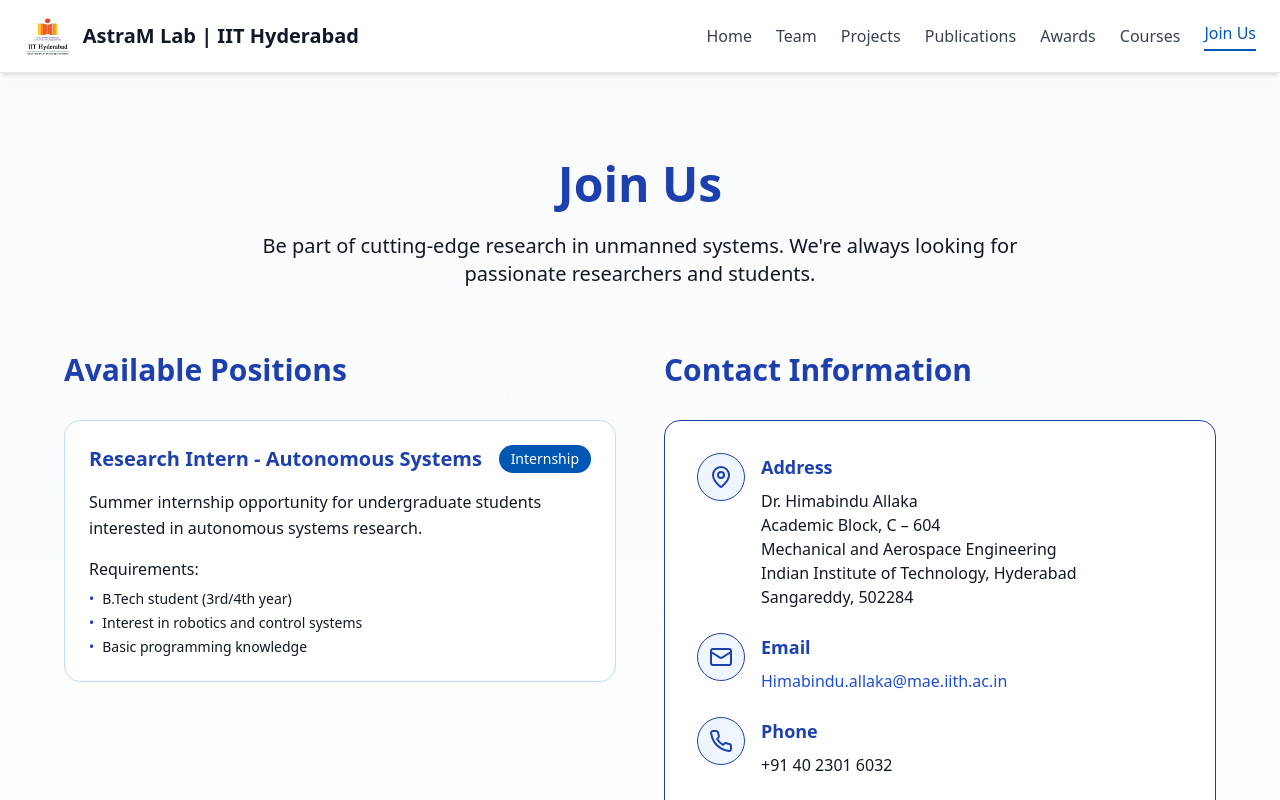
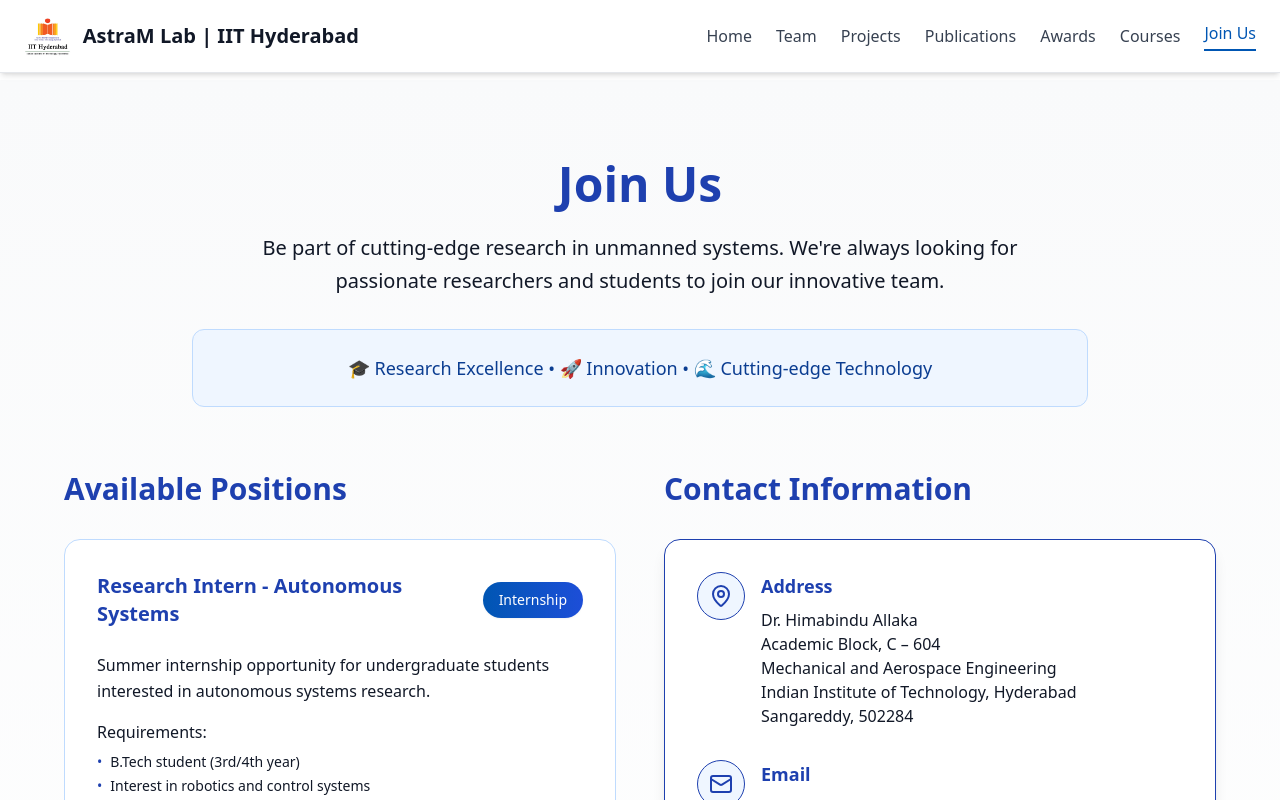
Before and after one commit to Dharaneeswar-Reddy/sthra-lab-aquatic-aether-62, a React (Vite) app: page /join-us in a window 1280 px wide. Shown: the top 800 px of the page. Built offline with nearby package versions, Linux system fonts and the light colour scheme.

Commit message:
Refactor: Update colors and Join Us page
Updated "Technology & innovation" and "Ongoing Projects" headings on the Home page to deep blue 800.
Added minor professional details to the Join Us page without altering functionality or theme.

```diff
--- a/src/pages/JoinUs.tsx
+++ b/src/pages/JoinUs.tsx
@@ -47,9 +47,14 @@ const JoinUs = () => {
               <h1 className="text-4xl md:text-5xl font-bold mb-6 text-blue-800">
                 Join Us
               </h1>
-              <p className="text-xl text-gray-900 max-w-3xl mx-auto">
-                Be part of cutting-edge research in unmanned systems. We're always looking for passionate researchers and students.
+              <p className="text-xl text-gray-900 max-w-3xl mx-auto leading-relaxed">
+                Be part of cutting-edge research in unmanned systems. We're always looking for passionate researchers and students to join our innovative team.
               </p>
+              <div className="mt-8 p-6 bg-blue-50 rounded-xl border border-blue-200 max-w-4xl mx-auto">
+                <p className="text-lg text-blue-900 font-medium">
+                  🎓 Research Excellence • 🚀 Innovation • 🌊 Cutting-edge Technology
+                </p>
+              </div>
             </div>
 
             <div className="grid lg:grid-cols-2 gap-12 max-w-6xl mx-auto">
@@ -57,10 +62,10 @@ const JoinUs = () => {
               <div>
                 <h2 className="text-3xl font-bold text-blue-800 mb-8">Available Positions</h2>
                 <div className="space-y-6">
-                  {positions.map((position, index) => <div key={index} className="bg-white border border-blue-200 rounded-2xl p-6 hover:border-blue-300 transition-all duration-300">
-                      <div className="flex items-center justify-between mb-4">
+                  {positions.map((position, index) => <div key={index} className="bg-white border border-blue-200 rounded-2xl p-8 hover:border-blue-300 hover:shadow-lg transition-all duration-300">
+                      <div className="flex items-center justify-between mb-6">
                         <h3 className="text-xl font-bold text-blue-800">{position.title}</h3>
-                        <span className="px-3 py-1 rounded-full text-sm font-medium bg-blue-600 text-white">
+                        <span className="px-4 py-2 rounded-full text-sm font-medium bg-gradient-to-r from-blue-600 to-blue-700 text-white shadow-sm">
                           {position.type}
                         </span>
                       </div>
@@ -88,8 +93,8 @@ const JoinUs = () => {
               {/* Contact Information */}
               <div>
                 <h2 className="text-3xl font-bold text-blue-800 mb-8">Contact Information</h2>
-                <div className="bg-white border border-blue-800 rounded-2xl p-8">
-                  <div className="space-y-6">
+                <div className="bg-white border border-blue-800 rounded-2xl p-8 shadow-lg">
+                  <div className="space-y-8">
                     <div className="flex items-start space-x-4">
                       <div className="flex items-center justify-center w-12 h-12 bg-blue-50 rounded-full border border-blue-800">
                         <MapPin className="w-6 h-6 text-blue-800" />
```
